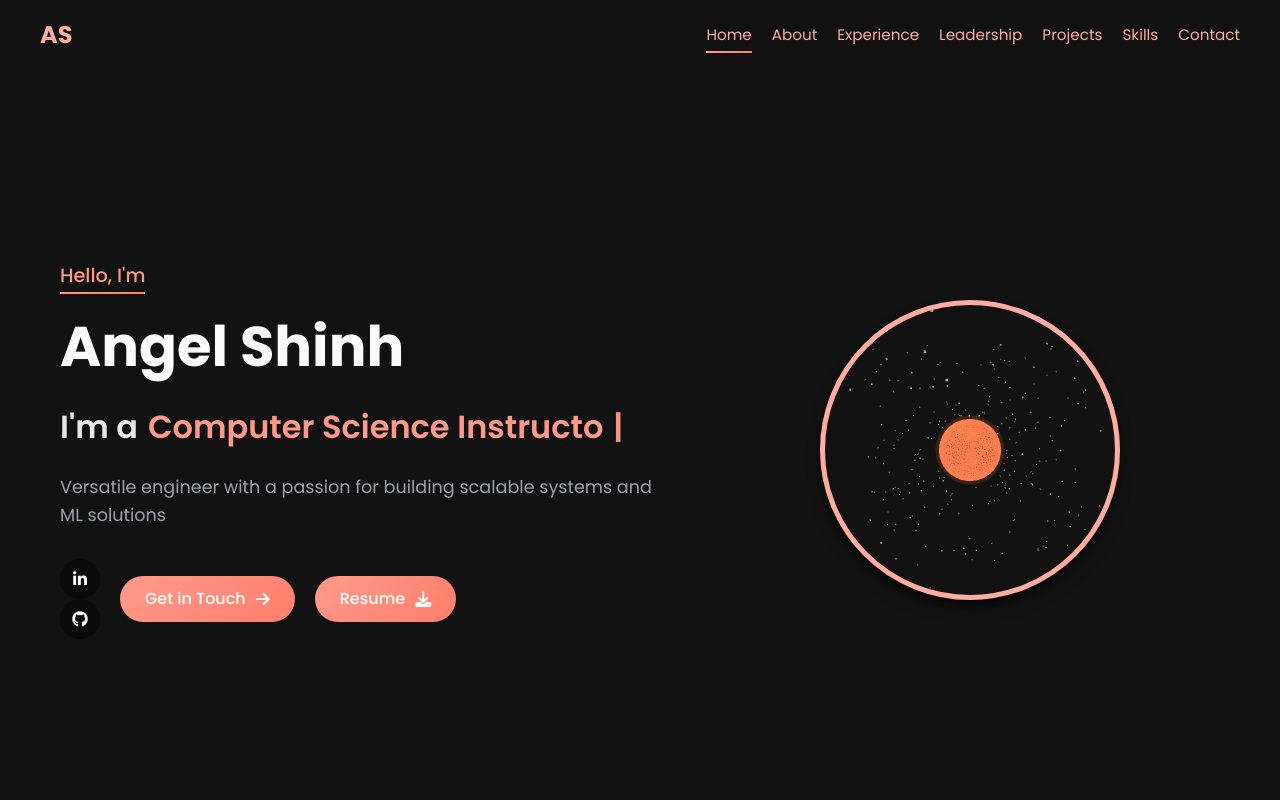
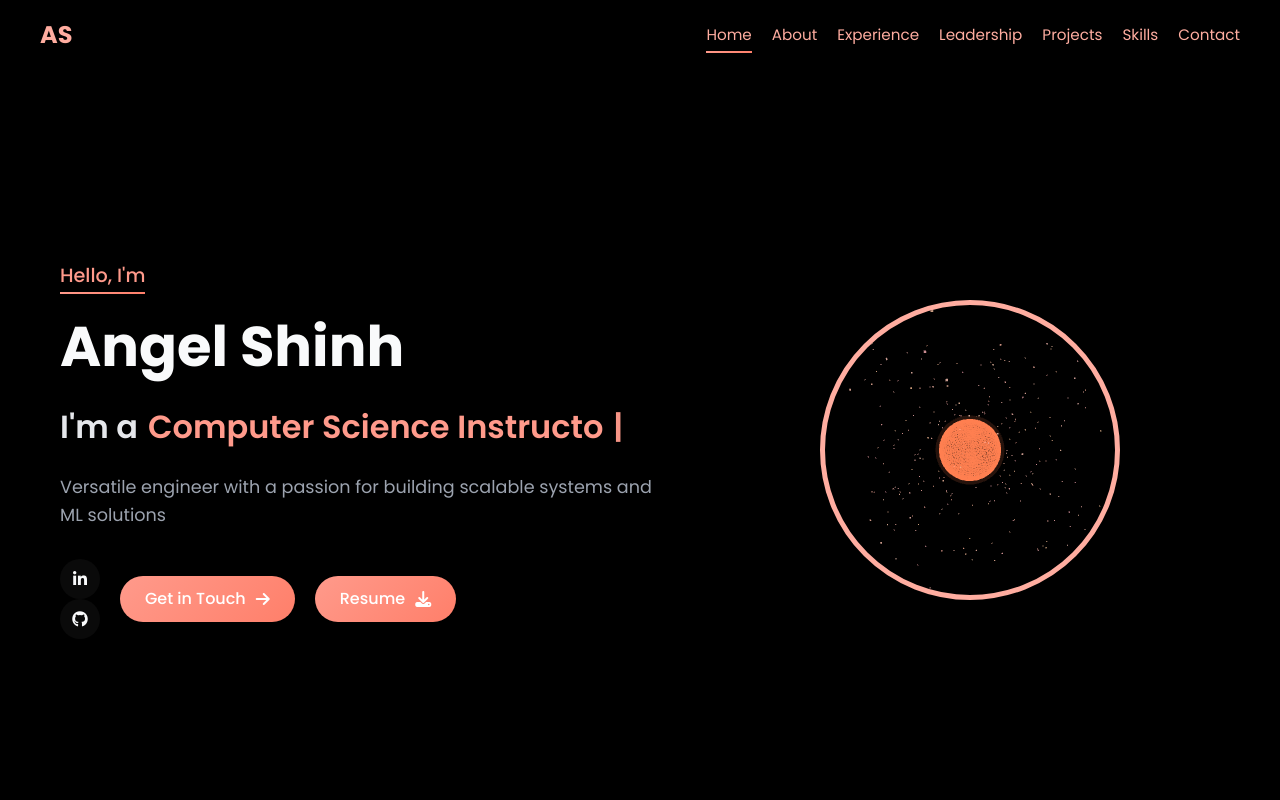
Before and after one commit to angelshinh1/portfolio, a React (Create React App) app: page / in a window 1280 px wide. Shown: the top 800 px of the page. Built offline with nearby package versions, Linux system fonts and the light colour scheme.

Commit message:
make bg darker

```diff
--- a/src/App.css
+++ b/src/App.css
@@ -13,7 +13,7 @@
   --light-color: #111827;      /* Dark background color */
   --text-color: #e5e7eb;       /* Light text */
   --text-light: #9ca3af;       /* Lighter secondary text */
-  --bg-color: #121212;         /* Main dark background */
+  --bg-color: #000000;         /* Main dark background */
   --bg-dark: #0a0a0a;          /* Darker background */
   --border-color: #2e2e2e;     /* Dark borders */
 
```
